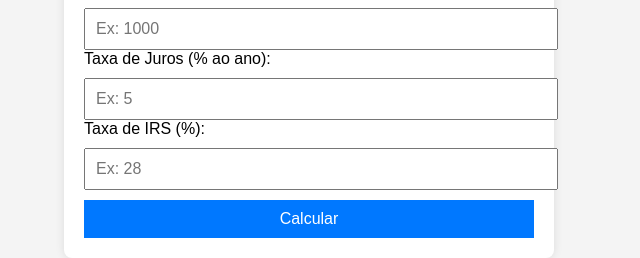
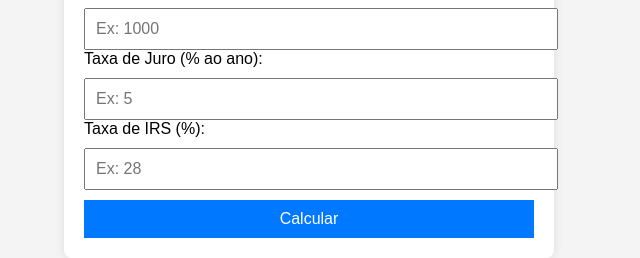
Before and after one commit to josreb-cmd/SimuladorJuroSimples, a plain HTML site: page SimuladorJuroSimples.html in a window 1280 px wide. Shown: the part 308-566 px from the top of the page, 331-971 px from the left. Drawn offline with Linux system fonts and the light colour scheme.

```diff
--- a/SimuladorJuroSimples.html
+++ b/SimuladorJuroSimples.html
@@ -54,7 +54,7 @@
     <label>Capital (€):</label>
     <input type="number" id="capital" placeholder="Ex: 1000">
 
-    <label>Taxa de Juros (% ao ano):</label>
+    <label>Taxa de Juro (% ao ano):</label>
     <input type="number" id="taxa" placeholder="Ex: 5">
 
     <label>Taxa de IRS (%):</label>
```
